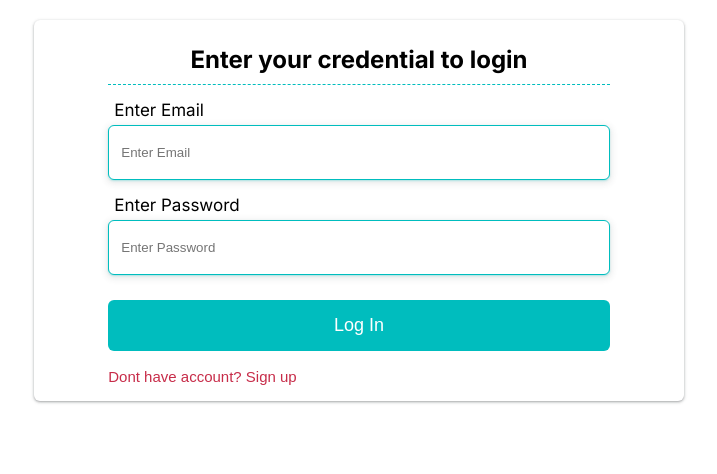
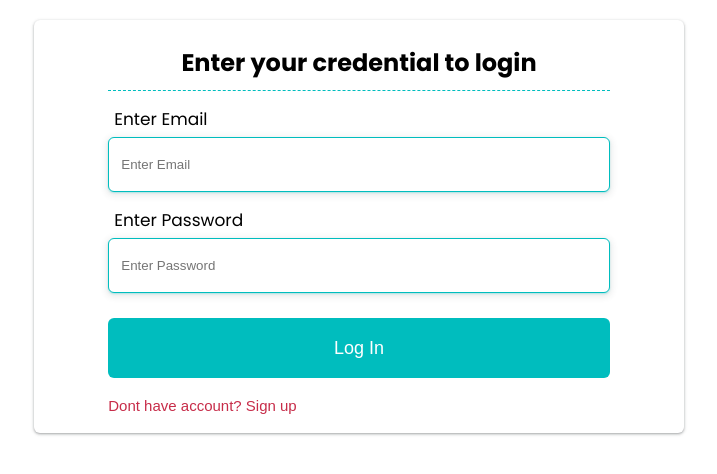
Before and after one commit to niyazalam123/FoodDeliveryApp-nextjs, a Next.js app: page /foodappregister in a window 1280 px wide. Shown: the top 474 px of the page, without its empty margins (281-998 px from the left). Built offline with nearby package versions, Linux system fonts and the light colour scheme.

Commit message:
signup data successfully submitted to database

```diff
--- a/package.json
+++ b/package.json
@@ -12,7 +12,8 @@
     "mongoose": "^8.2.0",
     "next": "14.1.1",
     "react": "^18",
-    "react-dom": "^18"
+    "react-dom": "^18",
+    "react-toastify": "^10.0.4"
   },
   "devDependencies": {
     "@types/node": "^20",
--- /dev/null
+++ b/src/app/_components/BtnLoader.tsx
@@ -0,0 +1,13 @@
+"use client";
+import React from 'react';
+import "../css/BtnLoader.css";
+
+const BtnLoader = () => {
+    return (
+        <>
+            <span className="loader"></span>
+        </>
+    )
+}
+
+export default BtnLoader
--- a/src/app/_components/SignUp.tsx
+++ b/src/app/_components/SignUp.tsx
@@ -1,18 +1,12 @@
 "use client";
 import React, { useState } from 'react';
+import {signUpForm} from "@/app/_components/Types";
+import BtnLoader from "@/app/_components/BtnLoader";
 
 
-interface signUpForm {
-    name: string;
-    email: string;
-    number: string;
-    password: string;
-    ConfirmPassword: string;
-    city: string;
-    address: string;
-}
-
 const SignUp = () => {
+    const date = new Date();
+    const [loaderShow,setLoaderShow] = useState(false);
     const [restaurentsSignup, setRestaurentsSignup] = useState<signUpForm>({
         name: "",
         email: "",
@@ -21,6 +15,7 @@ const SignUp = () => {
         ConfirmPassword: "",
         city: "",
         address: "",
+        createdAt: date,
     })
 
     function handleFormData(e: any) {
@@ -34,11 +29,19 @@ const SignUp = () => {
     }
 
     async function handleSignUp() {
-        const userData = await fetch("http://localhost:3000/api/restaurants",{
-            method:"POST",
-            body:JSON.stringify({...restaurentsSignup,createdAt:new Date()})
-        })
-        const result = await userData.json();
+        setLoaderShow(true);
+        try {
+            const userData = await fetch("http://localhost:3000/api/restaurants", {
+                method: "POST",
+                body: JSON.stringify(restaurentsSignup)
+            });
+
+        } catch (error) {
+            console.log("something went wrong");
+            setLoaderShow(false);
+        }finally{
+            setLoaderShow(false);
+        }
     }
 
 
@@ -122,7 +125,7 @@ const SignUp = () => {
                     ></textarea>
                 </div>
                 <div className='_Log_in3'>
-                    <button onClick={handleSignUp}>Sign Up</button>
+                    <button onClick={handleSignUp} disabled = {loaderShow ? true : false} style={{cursor:`${loaderShow?"no-drop":"pointer"}`}}>{loaderShow ?<BtnLoader /> : "Sign Up"}</button>
                 </div>
             </div>
         </>
--- /dev/null
+++ b/src/app/_components/Types.ts
@@ -0,0 +1,10 @@
+export interface signUpForm {
+    name: string;
+    email: string;
+    number: string;
+    password: string;
+    ConfirmPassword: string;
+    city: string;
+    address: string;
+    createdAt: Date;
+}
--- a/src/app/api/restaurants/route.js
+++ b/src/app/api/restaurants/route.js
@@ -10,9 +10,13 @@ export async function GET(res) {
 }
 
 export async function POST(requset) {
-    let payload = await requset.json();
-    await connectDB();
-    const schemaRestaurents = new restaurantSchema(payload);
-    const result = await schemaRestaurents.save();
-    return NextResponse.json({ result: result, success: true })
+    try {
+        let payload = await requset.json();
+        await connectDB();
+        const schemaRestaurents = new restaurantSchema(payload);
+        const result = await schemaRestaurents.save();
+        return NextResponse.json({ result: result, success: true }, { status: 200 })
+    } catch (error) {
+        return NextResponse.json({ error: "something went wrong", success: false }, { status: 404 })
+    }
 }
--- /dev/null
+++ b/src/app/css/BtnLoader.css
@@ -0,0 +1,24 @@
+.loader {
+    width: 35px;
+    height: 35px;
+    border: 5px solid #FFF;
+    border-bottom-color: #FF3D00;
+    border-radius: 50%;
+    display: block;
+    box-sizing: border-box;
+    animation: rotation 1s linear infinite;
+    position: absolute;
+    left: 50%;
+    transform: translate(0%, -50%);
+    top: 24%;
+}
+
+@keyframes rotation {
+    0% {
+        transform: rotate(0deg);
+    }
+
+    100% {
+        transform: rotate(360deg);
+    }
+}
--- /dev/null
+++ b/src/app/foodappregister/logSign.css
@@ -0,0 +1,86 @@
+.padding-lf-rt._main_container {
+  max-width: 650px;
+  width: 96%;
+  background: #fff;
+  margin: 20px auto;
+  border-radius: 6px;
+  padding: 15px 30px;
+  box-shadow: rgba(60, 64, 67, 0.3) 0px 1px 2px 0px, rgba(60, 64, 67, 0.15) 0px 1px 3px 1px;
+}
+
+._Rgst_p_1 {
+  width: 85%;
+  margin: 0px auto;
+}
+
+._Log_in1 {
+  text-align: center;
+}
+
+._Log_in1 h2 {
+  padding: 10px;
+  border-bottom: 1px dashed var(--Teal);
+  margin-bottom: 15px;
+}
+
+._Log_in2 {
+  margin-bottom: 15px;
+}
+
+._Log_in2 label {
+  display: block;
+  text-align: left;
+  padding-left: 6px;
+  padding-bottom: 5px;
+  font-size: 17px;
+  font-weight: 400;
+}
+
+._Log_in2 input,
+._Log_in2 textarea {
+  display: block;
+  width: 100%;
+  padding: 15px 12px;
+  border-radius: 6px;
+  border: 1px solid var(--Teal);
+  box-shadow: #00BDBE47 0px 1px 2px 0px, rgba(60, 64, 67, 0.1) 0px 2px 6px 2px;
+  height: 55px;
+}
+
+._Log_in2 textarea {
+  height: 80px;
+  resize: none;
+}
+
+._Log_in3 {
+  margin: 25px 0px 15px;
+}
+
+._Log_in3 button {
+  background: var(--Teal);
+  width: 100%;
+  display: block;
+  border: none;
+  color: #fff;
+  padding: 6px 6px;
+  border-radius: 6px;
+  font-size: 18px;
+  font-weight: 500;
+  cursor: pointer;
+  transition: all 0.2s ease;
+  position: relative;
+  height: 60px;
+}
+
+._Log_in3 button:hover {
+  opacity: .8;
+}
+
+._lo_sgn_btn {
+  border: none;
+  background: transparent;
+  cursor: pointer;
+  color: var(--Cherry-Red);
+  font-size: 15px;
+  font-weight: 400;
+}
--- a/src/app/globals.css
+++ b/src/app/globals.css
@@ -42,88 +42,3 @@ li {
 .padding-lf-rt {
   padding: 0px 20px;
 }
-
-.padding-lf-rt._main_container {
-  max-width: 650px;
-  width: 96%;
-  background: #fff;
-  margin: 20px auto;
-  border-radius: 6px;
-  padding: 15px 30px;
-  box-shadow: rgba(60, 64, 67, 0.3) 0px 1px 2px 0px, rgba(60, 64, 67, 0.15) 0px 1px 3px 1px;
-}
-
-._Rgst_p_1 {
-  width: 85%;
-  margin: 0px auto;
-}
-
-._Log_in1 {
-  text-align: center;
-}
-
-._Log_in1 h2 {
-  padding: 10px;
-  border-bottom: 1px dashed var(--Teal);
-  margin-bottom: 15px;
-}
-
-._Log_in2 {
-  margin-bottom: 15px;
-}
-
-._Log_in2 label {
-  display: block;
-  text-align: left;
-  padding-left: 6px;
-  padding-bottom: 5px;
-  font-size: 17px;
-  font-weight: 400;
-}
-
-._Log_in2 input,
-._Log_in2 textarea {
-  display: block;
-  width: 100%;
-  padding: 15px 12px;
-  border-radius: 6px;
-  border: 1px solid var(--Teal);
-  box-shadow: #00BDBE47 0px 1px 2px 0px, rgba(60, 64, 67, 0.1) 0px 2px 6px 2px;
-  height: 55px;
-}
-
-._Log_in2 textarea {
-  height: 80px;
-  resize: none;
-}
-
-._Log_in3 {
-  margin: 25px 0px 15px;
-}
-
-._Log_in3 button {
-  background: var(--Teal);
-  width: 100%;
-  display: block;
-  border: none;
-  color: #fff;
-  padding: 15px 6px;
-  border-radius: 6px;
-  font-size: 18px;
-  font-weight: 500;
-  cursor: pointer;
-  transition: all 0.2s ease;
-}
-
-._Log_in3 button:hover {
-  opacity: .8;
-}
-
-._lo_sgn_btn {
-  border: none;
-  background: transparent;
-  cursor: pointer;
-  color: var(--Cherry-Red);
-  font-size: 15px;
-  font-weight: 400;
-}
--- a/src/app/layout.tsx
+++ b/src/app/layout.tsx
@@ -1,8 +1,13 @@
 import type { Metadata } from "next";
-import { Inter } from "next/font/google";
+import { Poppins } from "next/font/google";
 import "./globals.css";
 
-const inter = Inter({ subsets: ["latin"] });
+const poppins = Poppins({
+  weight: ['300','400','500','600','700','800'],
+  style: ['normal', 'italic'],
+  subsets: ['latin'],
+  display: 'swap',
+});
 
 export const metadata: Metadata = {
   title: "Food delivery app",
@@ -16,7 +21,7 @@ export default function RootLayout({
 }>) {
   return (
     <html lang="en">
-      <body className={inter.className}>
+      <body className={poppins.className}>
         <div className="container">
           {children}
         </div>
--- a/src/app/lib/restaurantsModels.js
+++ b/src/app/lib/restaurantsModels.js
@@ -7,7 +7,7 @@ const restaurantModel = new mongoose.Schema({
     city:String,
     address:String,
     number:String,
-    createdAt:String
+    createdAt:String,
 });
 
 export const restaurantSchema=mongoose.models.restaurants
```
Also changed, not shown: src/app/foodappregister/page.tsx (+4 -3 lines), 1 other file (tests, documents, lock files or other folders).
